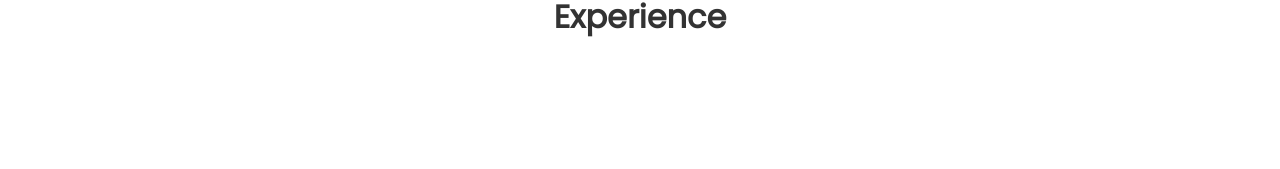
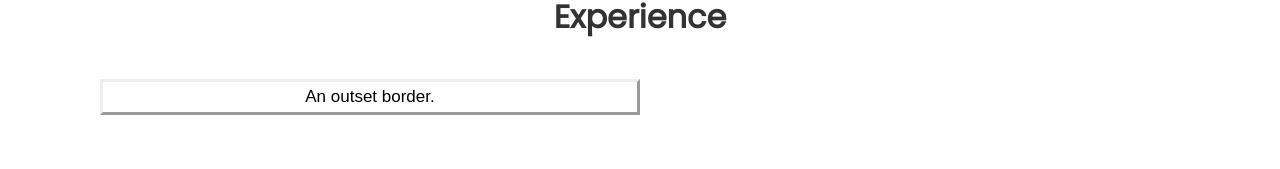
Before and after one commit to rihem-bensaad/Portfolio, a React (Create React App) app: page / in a window 1280 px wide. Shown: the part 1903-2072 px from the top of the page. Built offline with nearby package versions, Linux system fonts and the light colour scheme.

Commit message:
bloc exp

```diff
--- a/src/components/File/File.scss
+++ b/src/components/File/File.scss
@@ -122,3 +122,10 @@
   .titleP{
     color:#afa4df
   }
+
+
+  p.outset {
+    border-style: outset;
+    margin-left: 100px;
+
+  }
--- a/src/components/File/File.tsx
+++ b/src/components/File/File.tsx
@@ -88,6 +88,7 @@ export default function File() {
 
                 <h1 className='doing'>Experience</h1>
                 <div className="col ">
+                <p className="outset">An outset border.</p>
                 </div>
                 <div className="col">
 
```
